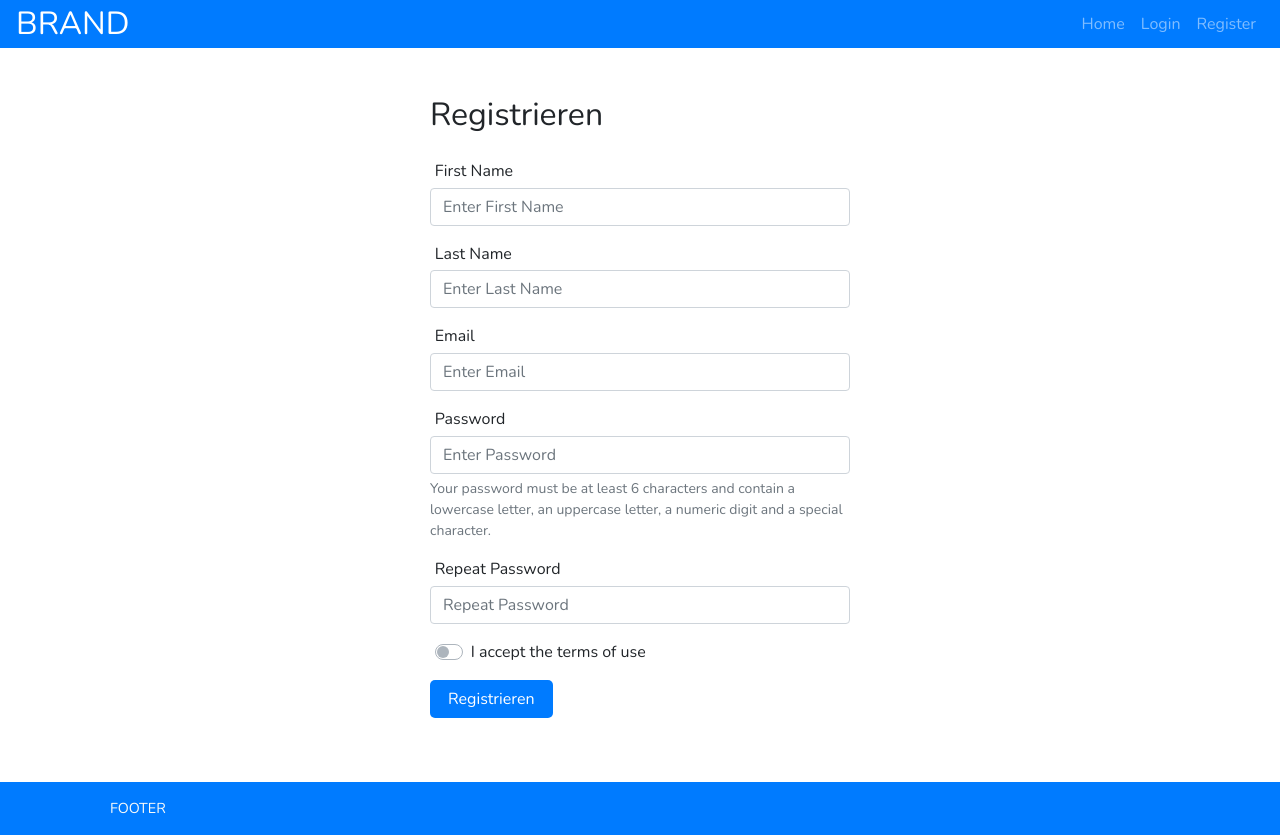
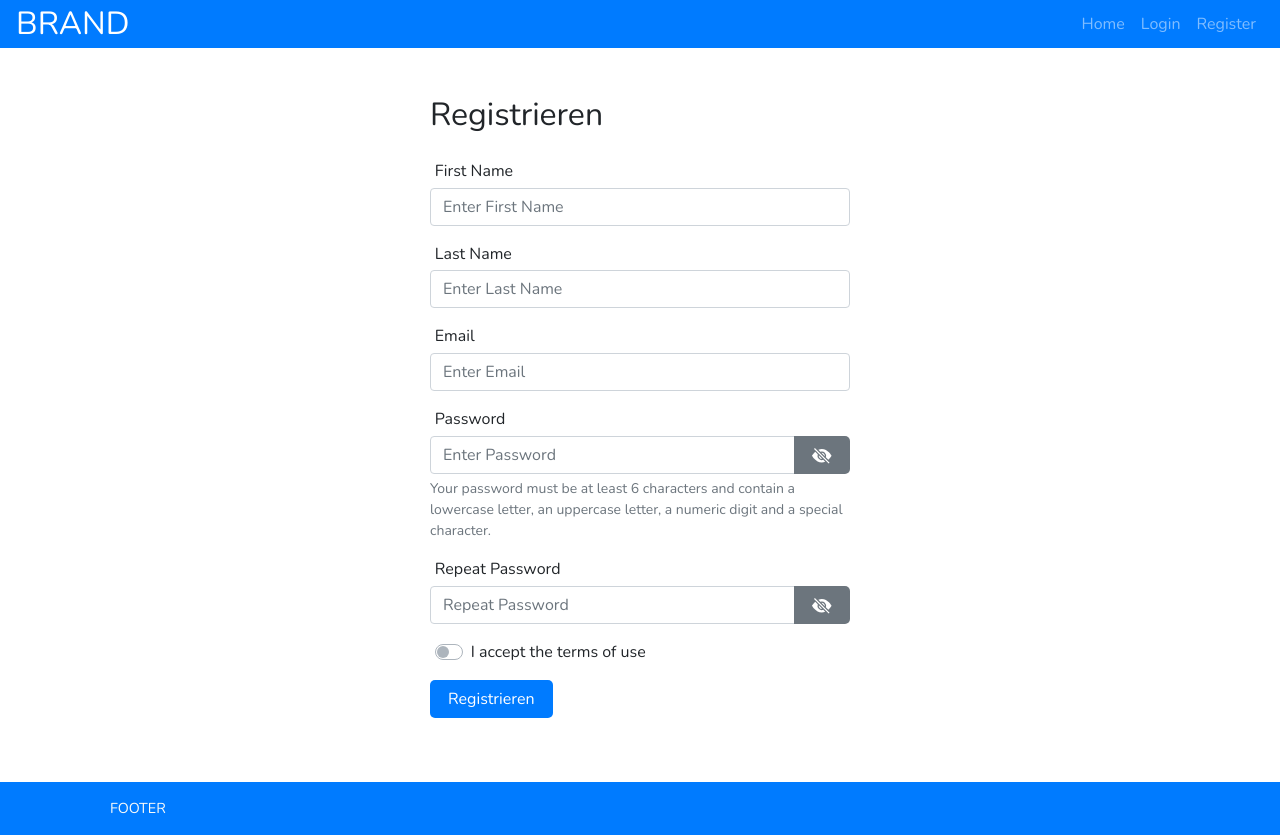
Before and after one commit to christopherliedtke/vueX_nodeExpress_mongoDB_wAuth_starter, a Vue app in the folder client/: page /register in a window 1280 px wide. Built offline with nearby package versions, Linux system fonts and the light colour scheme.

Commit message:
Add password show/hide

```diff
--- a/client/src/views/Login.vue
+++ b/client/src/views/Login.vue
@@ -11,13 +11,29 @@
                 autocomplete="email"
             ></b-form-input>
             <label for="password">Password</label>
+            <b-input-group>
                 <b-form-input
-                type="password"
+                    :type="passwordType"
                     v-model="password"
                     id="password"
                     placeholder="Enter Password"
                     autocomplete="current-password"
                 ></b-form-input>
+                <b-input-group-append>
+                    <b-button size="sm" text="Button" variant=""
+                        ><b-icon
+                            :icon="
+                                passwordType === 'text'
+                                    ? 'eye-fill'
+                                    : 'eye-slash-fill'
+                            "
+                            font-scale="1.4"
+                            @click="togglePasswordType"
+                        ></b-icon
+                    ></b-button>
+                </b-input-group-append>
+            </b-input-group>
+
             <button class="btn btn-primary mt-3" @click="onSubmit">
                 Einloggen
             </button>
@@ -54,12 +70,18 @@ export default {
             if (!res.success) {
                 this.errors = res.errors;
             }
+        },
+        togglePasswordType() {
+            this.passwordType === "text"
+                ? (this.passwordType = "password")
+                : (this.passwordType = "text");
         }
     },
     data() {
         return {
             email: "",
             password: "",
+            passwordType: "password",
             errors: []
         };
     }
--- a/client/src/views/Register.vue
+++ b/client/src/views/Register.vue
@@ -27,27 +27,58 @@
                 autocomplete="email"
             ></b-form-input>
             <label for="password">Password</label>
+            <b-input-group>
                 <b-form-input
-                type="password"
+                    :type="passwordType"
                     v-model="password"
                     id="password"
                     placeholder="Enter Password"
                     autocomplete="new-password"
                     aria-describedby="password-help-block"
                 ></b-form-input>
+                <b-input-group-append>
+                    <b-button size="sm" text="Button" variant=""
+                        ><b-icon
+                            :icon="
+                                passwordType === 'text'
+                                    ? 'eye-fill'
+                                    : 'eye-slash-fill'
+                            "
+                            font-scale="1.4"
+                            @click="togglePasswordType"
+                        ></b-icon
+                    ></b-button>
+                </b-input-group-append>
+            </b-input-group>
             <b-form-text id="password-help-block">
                 Your password must be at least 6 characters and contain a
                 lowercase letter, an uppercase letter, a numeric digit and a
                 special character.
             </b-form-text>
+
             <label for="password2">Repeat Password</label>
+            <b-input-group>
                 <b-form-input
-                type="password"
+                    :type="passwordType"
                     v-model="password2"
                     id="password2"
                     placeholder="Repeat Password"
                     autocomplete="new-password"
                 ></b-form-input>
+                <b-input-group-append>
+                    <b-button size="sm" text="Button" variant=""
+                        ><b-icon
+                            :icon="
+                                passwordType === 'text'
+                                    ? 'eye-fill'
+                                    : 'eye-slash-fill'
+                            "
+                            font-scale="1.4"
+                            @click="togglePasswordType"
+                        ></b-icon
+                    ></b-button>
+                </b-input-group-append>
+            </b-input-group>
             <b-form-checkbox
                 id="acceptance"
                 v-model="acceptance"
@@ -98,6 +129,11 @@ export default {
             if (!res.success) {
                 this.errors = res.errors;
             }
+        },
+        togglePasswordType() {
+            this.passwordType === "text"
+                ? (this.passwordType = "password")
+                : (this.passwordType = "text");
         }
     },
     data() {
@@ -107,6 +143,7 @@ export default {
             email: "",
             password: "",
             password2: "",
+            passwordType: "password",
             acceptance: "",
             errors: []
         };
```
Lines whose indentation alone changed are shown as unchanged.
